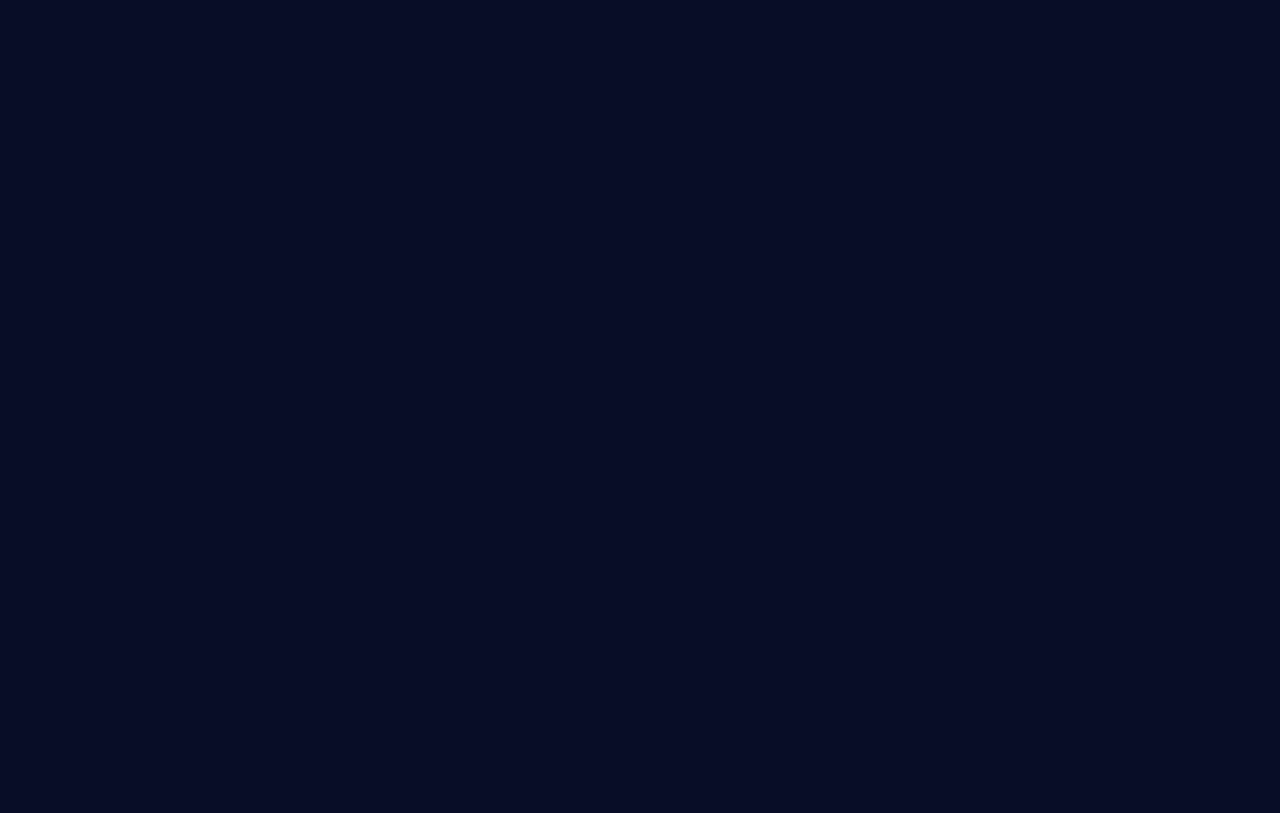
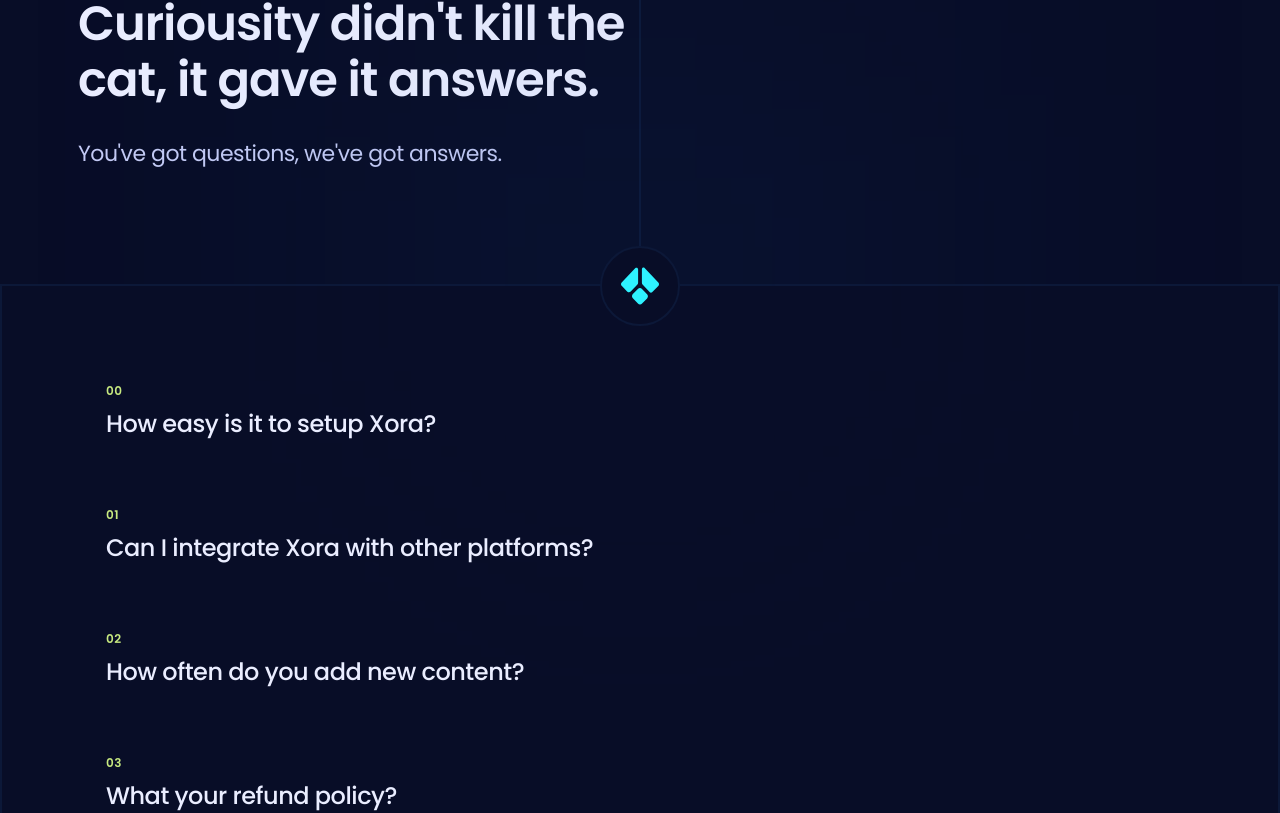
Before and after one commit to Rhaqueny/saas_landing_page, a React (Vite) app: page / in a window 1280 px wide. Shown: the part 3240-4053 px from the top of the page. Before the commit the page ends 3124 px from the top, so only its background shows below. Built offline with nearby package versions, Linux system fonts and the light colour scheme.

Commit message:
Initial commit

```diff
--- a/src/App.jsx
+++ b/src/App.jsx
@@ -3,6 +3,7 @@
 import Hero from './sections/Hero'
 import Features from './sections/Features'
 import Pricing from './sections/Pricing'
+import Faq from './sections/Faq'
 
 const App = () => {
   return (
@@ -11,6 +12,7 @@
       <Hero />
       <Features />
       <Pricing />
+      <Faq />
     </main>
   )
 }
--- /dev/null
+++ b/src/components/FaqItem.jsx
@@ -0,0 +1,34 @@
+import clsx from "clsx";
+import React from "react";
+import { useState } from "react";
+
+const FaqItem = ({ key, item, index }) => {
+  const [activeId, setActiveId] = useState(null);
+  const active = activeId === item.id;
+
+  return (
+    <div className="relative z-2 mb-16">
+      <div
+        className="group relative flex cursor-pointer items-center
+      justify-between gap-10 px-7"
+        onClick={() => {}}
+      >
+        <div className="flex-1">
+          <div className="small-compact mb-1.5 text-p3 max-lg:hidden">
+            {index < 10 ? "0" : ""}
+            {index}
+          </div>
+          <div
+            className={clsx(
+              "h6 text-p4 transition-colors duration-500 max-md:flex max-md:min-h-20 max-md:items-center", active && 'max-lg:text-p1'
+            )}
+          >
+            {item.question}
+          </div>
+        </div>
+      </div>
+    </div>
+  );
+};
+
+export default FaqItem;
--- /dev/null
+++ b/src/sections/Faq.jsx
@@ -0,0 +1,51 @@
+import React from "react";
+import { Element } from "react-scroll";
+import { faq } from "../constants";
+import FaqItem from "../components/FaqItem";
+
+const Faq = () => {
+
+    const halfLength = Math.floor(faq.length / 2)
+  return (
+    <section>
+      <Element name="faq" className="relative">
+        <div className="container relative z-2 py-28">
+          <div>
+            <h3 className="h3 max-md:h5 max-w-640 max-lg:max-w-md mb-7 text-p4">
+              Curiousity didn't kill the cat, it gave it answers.
+            </h3>
+            <p className="body-1 max-lg:max-w-sm">
+              You've got questions, we've got answers.
+            </p>
+          </div>
+          <div
+            className="faq-line_after w-0.5 h-full absolute
+          left-[calc(50%-1px)] top-0 -z-1 bg-s2"
+          />
+        </div>
+        <div className="faq-glow_before relative z-2 border-2 border-s2 bg-s1">
+          <div className="container flex gap-10 max-lg:block">
+            <div
+              className="rounded-half absolute -top-10
+                left-[calc(50%-40px)] z-4 flex size-20 items-center
+                justify-center border-2 border-s2 bg-s1"
+            >
+              <img src="/images/faq-logo.svg" alt="logo" className="size-1/2" />
+            </div>
+            <div className="relative flex-1 pt-24">
+                {faq.slice(0, halfLength).map((item, index) => (
+                    <FaqItem
+                        key={item.id}
+                        item={item}
+                        index={index}
+                    />
+                ))}
+            </div>
+          </div>
+        </div>
+      </Element>
+    </section>
+  );
+};
+
+export default Faq;
```
